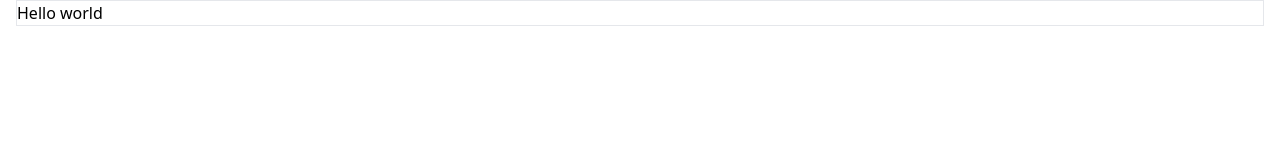
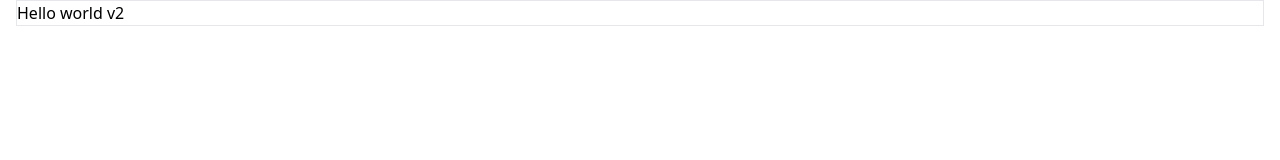
Before and after one commit to Alex-Rusovici/portfolio, a Next.js app: page / in a window 1280 px wide. Shown: the top 160 px of the page. Built offline with nearby package versions, Linux system fonts and the light colour scheme.

Commit message:
deploy test
deploy test

```diff
--- a/src/pages/index.jsx
+++ b/src/pages/index.jsx
@@ -13,7 +13,7 @@ export default function Home() {
       <main>
         <div className='container mx-auto px-4'>
           <p className='border'>
-            Hello world
+            Hello world v2
           </p>
         </div>
       </main>
```
